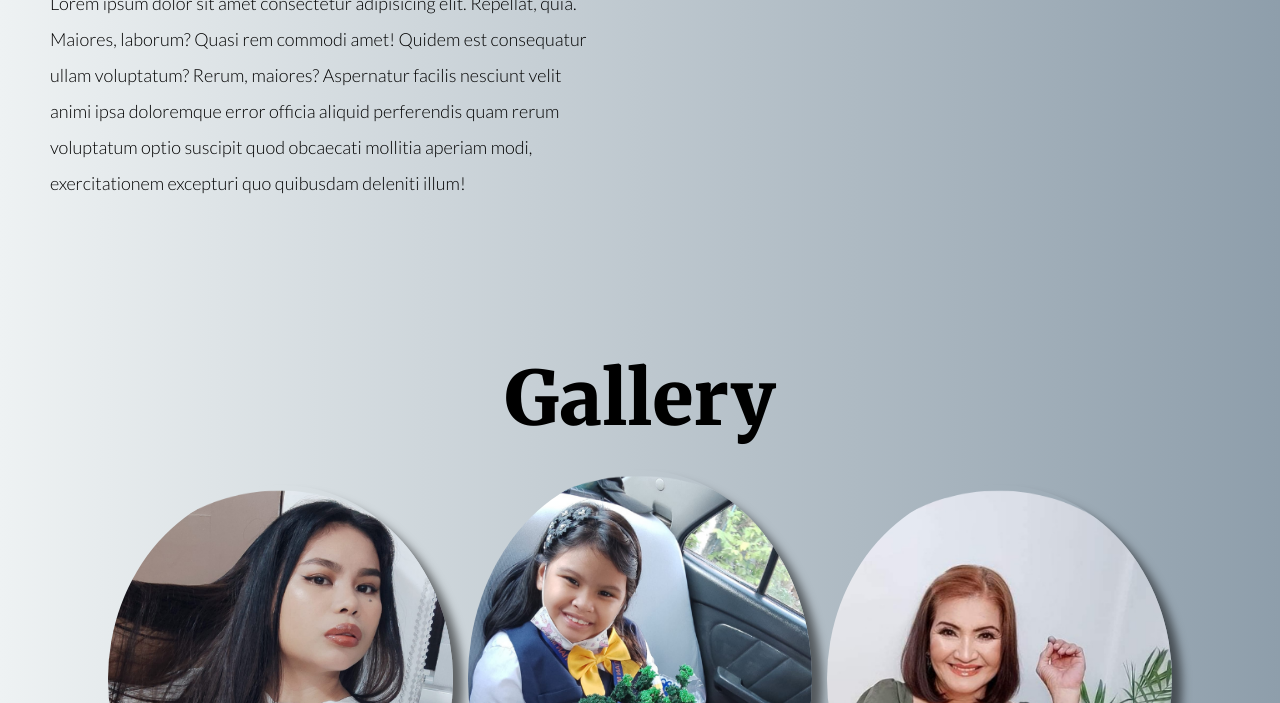
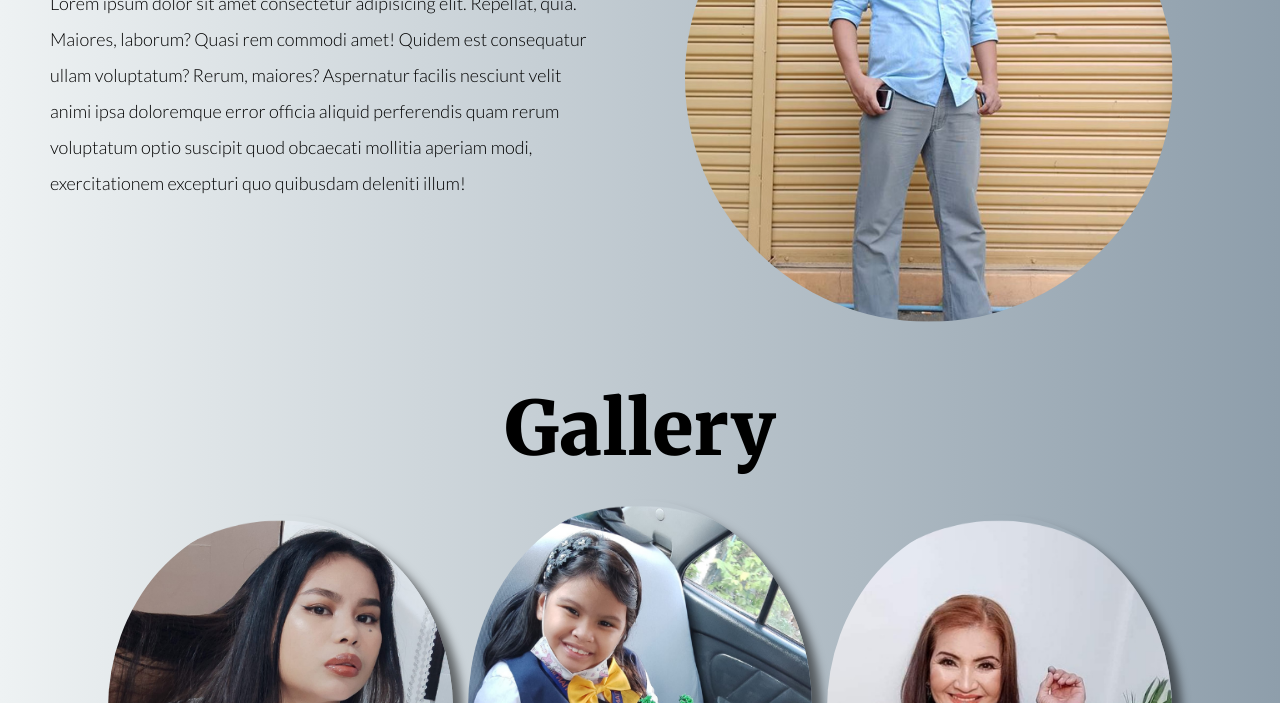
Before and after one commit to robin0925/PersonalBlog, a plain HTML site: page index.html in a window 1280 px wide. Shown: the part 397-1100 px from the top of the page. Drawn offline with Linux system fonts and the light colour scheme; files whose address does not match are found by name.

Commit message:
Update index.html

```diff
--- a/index.html
+++ b/index.html
@@ -35,7 +35,7 @@
 
             </div>
             <div class="about-right">
-                <img src="./images/Untitled design (31).png" alt="">
+                <img src="Untitled design (31).png" alt="">
             </div>
         </div>
     </section>
```
